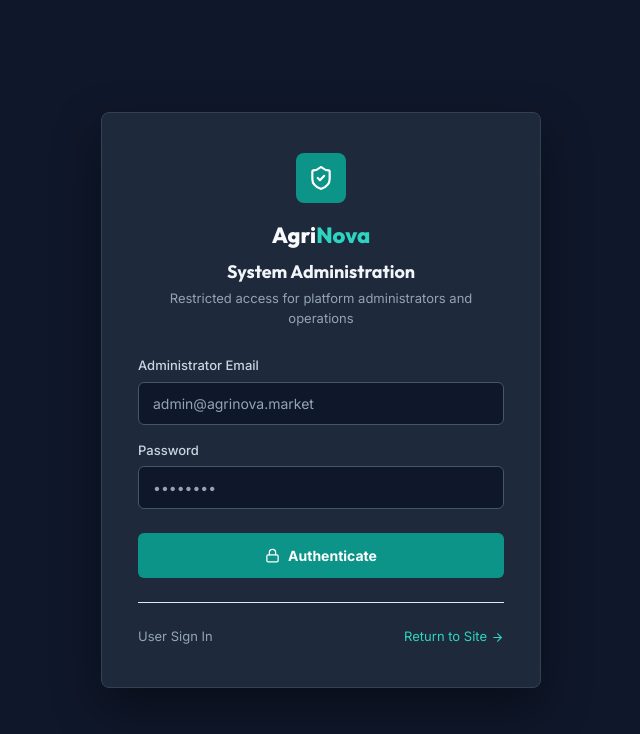
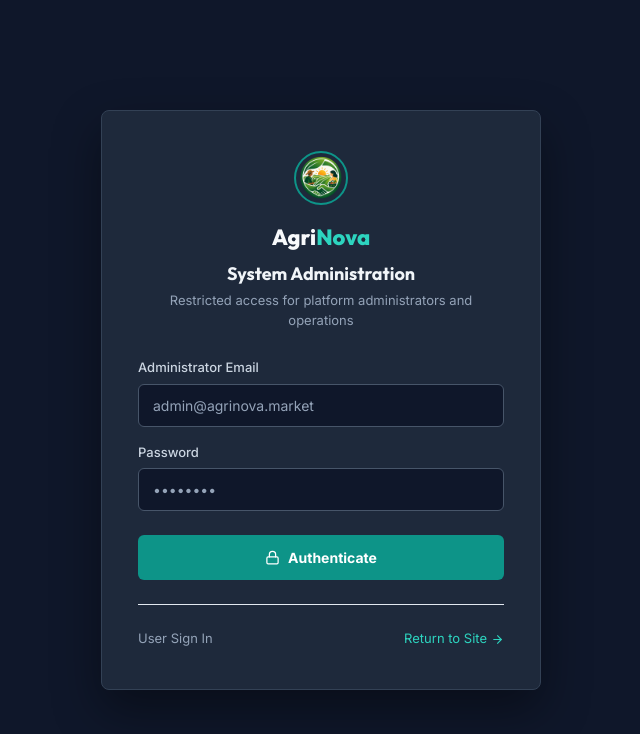
Before and after one commit to Monish14-tech/AI-Smart-Farming-System, a Next.js app in the folder frontend/: page /admin/login in a window 1280 px wide. Shown: the top 734 px of the page, without its empty margins (319-959 px from the left). Built offline with nearby package versions, Linux system fonts and the light colour scheme; no server answers.

Commit message:
feat: set official AgriNova site logo and favicon across platform

```diff
--- a/frontend/src/app/admin/login/page.tsx
+++ b/frontend/src/app/admin/login/page.tsx
@@ -2,6 +2,7 @@
 
 import { useState } from 'react';
 import Link from 'next/link';
+import Image from 'next/image';
 import { useRouter } from 'next/navigation';
 import { api, useAuth } from '@/contexts/AuthContext';
 import toast from 'react-hot-toast';
@@ -74,20 +75,15 @@
       >
         {/* Header */}
         <div style={{ textAlign: 'center', marginBottom: 28 }}>
-          <div
-            style={{
-              width: 50,
-              height: 50,
-              borderRadius: 8,
-              background: '#0D9488',
-              color: '#FFFFFF',
-              display: 'inline-flex',
-              alignItems: 'center',
-              justifyContent: 'center',
-              marginBottom: 16,
-            }}
-          >
-            <ShieldCheck size={26} />
+          <div style={{ display: 'inline-flex', justifyContent: 'center', marginBottom: 16 }}>
+            <Image
+              src="/logo.png"
+              alt="AgriNova Logo"
+              width={54}
+              height={54}
+              style={{ borderRadius: '50%', objectFit: 'cover', border: '2px solid #0D9488' }}
+              priority
+            />
           </div>
 
           <div style={{ display: 'flex', alignItems: 'center', justifyContent: 'center', gap: 8, marginBottom: 6 }}>
--- a/frontend/src/app/auth/login/page.tsx
+++ b/frontend/src/app/auth/login/page.tsx
@@ -2,6 +2,7 @@
 
 import { useState } from 'react';
 import Link from 'next/link';
+import Image from 'next/image';
 import { useAuth, api } from '@/contexts/AuthContext';
 import toast from 'react-hot-toast';
 
@@ -36,10 +37,15 @@
       <div className="glass animate-fade-in" style={{ width: '100%', maxWidth: 440, padding: 40 }}>
         {/* Logo */}
         <div style={{ textAlign: 'center', marginBottom: 32 }}>
-          <Link href="/" style={{ textDecoration: 'none', display: 'inline-flex', alignItems: 'center', gap: 10 }}>
-            <div style={{ width: 34, height: 34, borderRadius: 6, background: 'var(--teal-600)', display: 'flex', alignItems: 'center', justifyContent: 'center', color: '#fff' }}>
-              <span style={{ fontWeight: 800, fontSize: 16 }}>A</span>
-            </div>
+          <Link href="/" style={{ textDecoration: 'none', display: 'inline-flex', alignItems: 'center', gap: 12 }}>
+            <Image
+              src="/logo.png"
+              alt="AgriNova Logo"
+              width={42}
+              height={42}
+              style={{ borderRadius: '50%', objectFit: 'cover' }}
+              priority
+            />
             <span className="font-display gradient-text" style={{ fontSize: 26, fontWeight: 800 }}>AgriNova</span>
           </Link>
           <p style={{ color: 'var(--color-text-secondary)', fontSize: 14, marginTop: 8 }}>Sign in to your account</p>
--- a/frontend/src/app/auth/register/page.tsx
+++ b/frontend/src/app/auth/register/page.tsx
@@ -2,6 +2,7 @@
 
 import { useState, useEffect } from 'react';
 import Link from 'next/link';
+import Image from 'next/image';
 import { useSearchParams } from 'next/navigation';
 import { useAuth, Role } from '@/contexts/AuthContext';
 import toast from 'react-hot-toast';
@@ -67,10 +68,15 @@
       <div className="glass animate-fade-in" style={{ width: '100%', maxWidth: 520, padding: 40 }}>
         {/* Logo */}
         <div style={{ textAlign: 'center', marginBottom: 28 }}>
-          <Link href="/" style={{ textDecoration: 'none', display: 'inline-flex', alignItems: 'center', gap: 10 }}>
-            <div style={{ width: 32, height: 32, borderRadius: 6, background: 'var(--teal-600)', display: 'flex', alignItems: 'center', justifyContent: 'center', color: '#fff' }}>
-              <span style={{ fontWeight: 800, fontSize: 16 }}>A</span>
-            </div>
+          <Link href="/" style={{ textDecoration: 'none', display: 'inline-flex', alignItems: 'center', gap: 12 }}>
+            <Image
+              src="/logo.png"
+              alt="AgriNova Logo"
+              width={38}
+              height={38}
+              style={{ borderRadius: '50%', objectFit: 'cover' }}
+              priority
+            />
             <span className="font-display gradient-text" style={{ fontSize: 22, fontWeight: 800 }}>AgriNova</span>
           </Link>
           <p style={{ color: 'var(--color-text-secondary)', fontSize: 14, marginTop: 6 }}>Create your account</p>
--- a/frontend/src/app/layout.tsx
+++ b/frontend/src/app/layout.tsx
@@ -25,9 +25,9 @@
   description: "Direct produce trading platform connecting verified farmers, wholesale buyers, and transporters with mandi intelligence and logistics dispatch.",
   keywords: ["agriculture", "mandi marketplace", "farmer trading", "wholesale produce", "freight dispatch", "India", "AgriNova"],
   icons: {
-    icon: "/icon.svg",
-    shortcut: "/icon.svg",
-    apple: "/icon.svg",
+    icon: "/icon.png",
+    shortcut: "/icon.png",
+    apple: "/icon.png",
   },
   openGraph: {
     title: "AgriNova - Agricultural Trading and Logistics Platform",
--- a/frontend/src/app/page.tsx
+++ b/frontend/src/app/page.tsx
@@ -1,6 +1,7 @@
 'use client';
 
 import Link from 'next/link';
+import Image from 'next/image';
 import { useAuth } from '@/contexts/AuthContext';
 import { useRouter } from 'next/navigation';
 import { useEffect } from 'react';
@@ -122,14 +123,14 @@
         boxShadow: '0 1px 3px rgba(15,23,42,0.05)',
       }}>
         <Link href="/" style={{ textDecoration: 'none', display: 'flex', alignItems: 'center', gap: 10 }}>
-          <div style={{
-            width: 34, height: 34, borderRadius: 6,
-            background: '#0D9488',
-            display: 'flex', alignItems: 'center', justifyContent: 'center',
-            color: '#FFFFFF',
-          }}>
-            <Sprout size={20} />
-          </div>
+          <Image
+            src="/logo.png"
+            alt="AgriNova Logo"
+            width={38}
+            height={38}
+            style={{ borderRadius: '50%', objectFit: 'cover' }}
+            priority
+          />
           <span className="font-display" style={{ fontSize: 20, fontWeight: 800, color: '#0F172A', letterSpacing: -0.3 }}>
             Agri<span style={{ color: '#0D9488' }}>Nova</span>
           </span>
@@ -384,13 +385,13 @@
           flexWrap: 'wrap', gap: 16,
         }}>
           <div style={{ display: 'flex', alignItems: 'center', gap: 10 }}>
-            <div style={{
-              width: 26, height: 26, borderRadius: 4,
-              background: '#0D9488', color: '#FFFFFF',
-              display: 'flex', alignItems: 'center', justifyContent: 'center',
-            }}>
-              <Sprout size={14} />
-            </div>
+            <Image
+              src="/logo.png"
+              alt="AgriNova Logo"
+              width={26}
+              height={26}
+              style={{ borderRadius: '50%', objectFit: 'cover' }}
+            />
             <span style={{ fontWeight: 700, color: '#0F172A' }}>AgriNova Marketplace</span>
             <span>&copy; 2026. All rights reserved.</span>
           </div>
--- a/frontend/src/app/privacy/page.tsx
+++ b/frontend/src/app/privacy/page.tsx
@@ -1,4 +1,5 @@
 import Link from 'next/link';
+import Image from 'next/image';
 
 export const metadata = {
   title: 'Privacy Policy - AgriNova',
@@ -17,12 +18,14 @@
         boxShadow: '0 1px 3px rgba(15,23,42,0.06)',
       }}>
         <Link href="/" style={{ textDecoration: 'none', display: 'flex', alignItems: 'center', gap: 10 }}>
-          <div style={{
-            width: 34, height: 34, borderRadius: 6,
-            background: '#0D9488',
-            display: 'flex', alignItems: 'center', justifyContent: 'center',
-            color: '#FFFFFF', fontWeight: 800, fontSize: 16,
-          }}>A</div>
+          <Image
+            src="/logo.png"
+            alt="AgriNova Logo"
+            width={34}
+            height={34}
+            style={{ borderRadius: '50%', objectFit: 'cover' }}
+            priority
+          />
           <span className="font-display" style={{ fontSize: 19, fontWeight: 800, color: '#0F172A' }}>
             Agri<span style={{ color: '#0D9488' }}>Nova</span>
           </span>
--- a/frontend/src/app/terms/page.tsx
+++ b/frontend/src/app/terms/page.tsx
@@ -1,4 +1,5 @@
 import Link from 'next/link';
+import Image from 'next/image';
 
 export const metadata = {
   title: 'Terms of Service - AgriNova',
@@ -17,12 +18,14 @@
         boxShadow: '0 1px 3px rgba(15,23,42,0.06)',
       }}>
         <Link href="/" style={{ textDecoration: 'none', display: 'flex', alignItems: 'center', gap: 10 }}>
-          <div style={{
-            width: 34, height: 34, borderRadius: 6,
-            background: '#0D9488',
-            display: 'flex', alignItems: 'center', justifyContent: 'center',
-            color: '#FFFFFF', fontWeight: 800, fontSize: 16,
-          }}>A</div>
+          <Image
+            src="/logo.png"
+            alt="AgriNova Logo"
+            width={34}
+            height={34}
+            style={{ borderRadius: '50%', objectFit: 'cover' }}
+            priority
+          />
           <span className="font-display" style={{ fontSize: 19, fontWeight: 800, color: '#0F172A' }}>
             Agri<span style={{ color: '#0D9488' }}>Nova</span>
           </span>
--- a/frontend/src/components/Sidebar.tsx
+++ b/frontend/src/components/Sidebar.tsx
@@ -1,6 +1,7 @@
 'use client';
 
 import Link from 'next/link';
+import Image from 'next/image';
 import { usePathname } from 'next/navigation';
 import { useAuth, Role } from '@/contexts/AuthContext';
 import { useLanguage, LANGUAGES, Language } from '@/contexts/LanguageContext';
@@ -131,13 +132,15 @@
 
       {/* Logo */}
       <div style={{ padding: '18px 16px 14px', borderBottom: '1px solid var(--color-border)' }}>
-        <Link href="/" style={{ textDecoration: 'none', display: 'flex', alignItems: 'center', gap: 8, marginBottom: 10 }}>
-          <div style={{
-            width: 32, height: 32, borderRadius: 8,
-            background: `linear-gradient(135deg, ${color}, ${color}CC)`,
-            display: 'flex', alignItems: 'center', justifyContent: 'center',
-            fontSize: 16, color: '#fff',
-          }}>🌿</div>
+        <Link href="/" style={{ textDecoration: 'none', display: 'flex', alignItems: 'center', gap: 10, marginBottom: 10 }}>
+          <Image
+            src="/logo.png"
+            alt="AgriNova Logo"
+            width={34}
+            height={34}
+            style={{ borderRadius: '50%', objectFit: 'cover' }}
+            priority
+          />
           <span className="font-display" style={{ fontSize: 17, fontWeight: 800, color: 'var(--color-text-primary)' }}>
             Agri<span style={{ color }}>Nova</span>
           </span>
```
Also changed, not shown: frontend/public/icon.png (added), frontend/public/logo.png (added).
